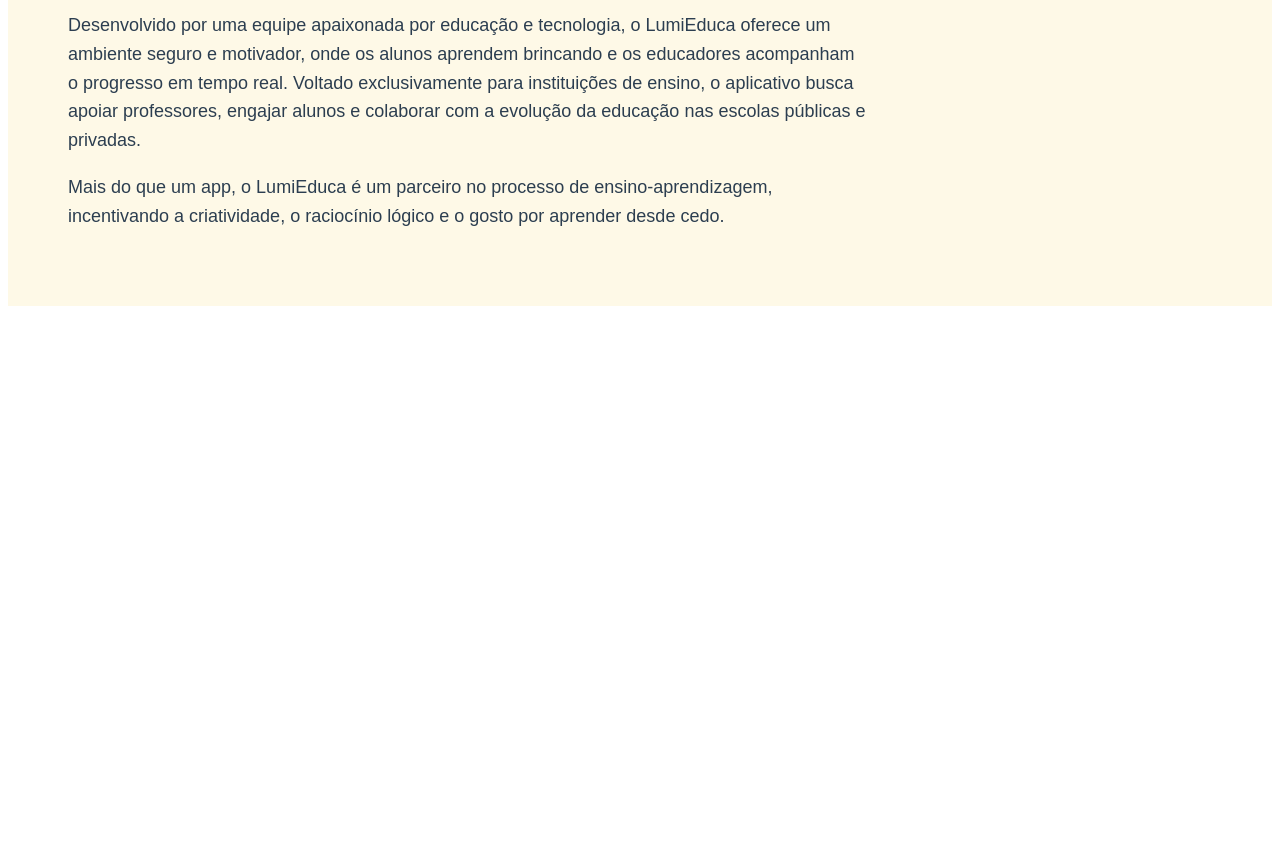
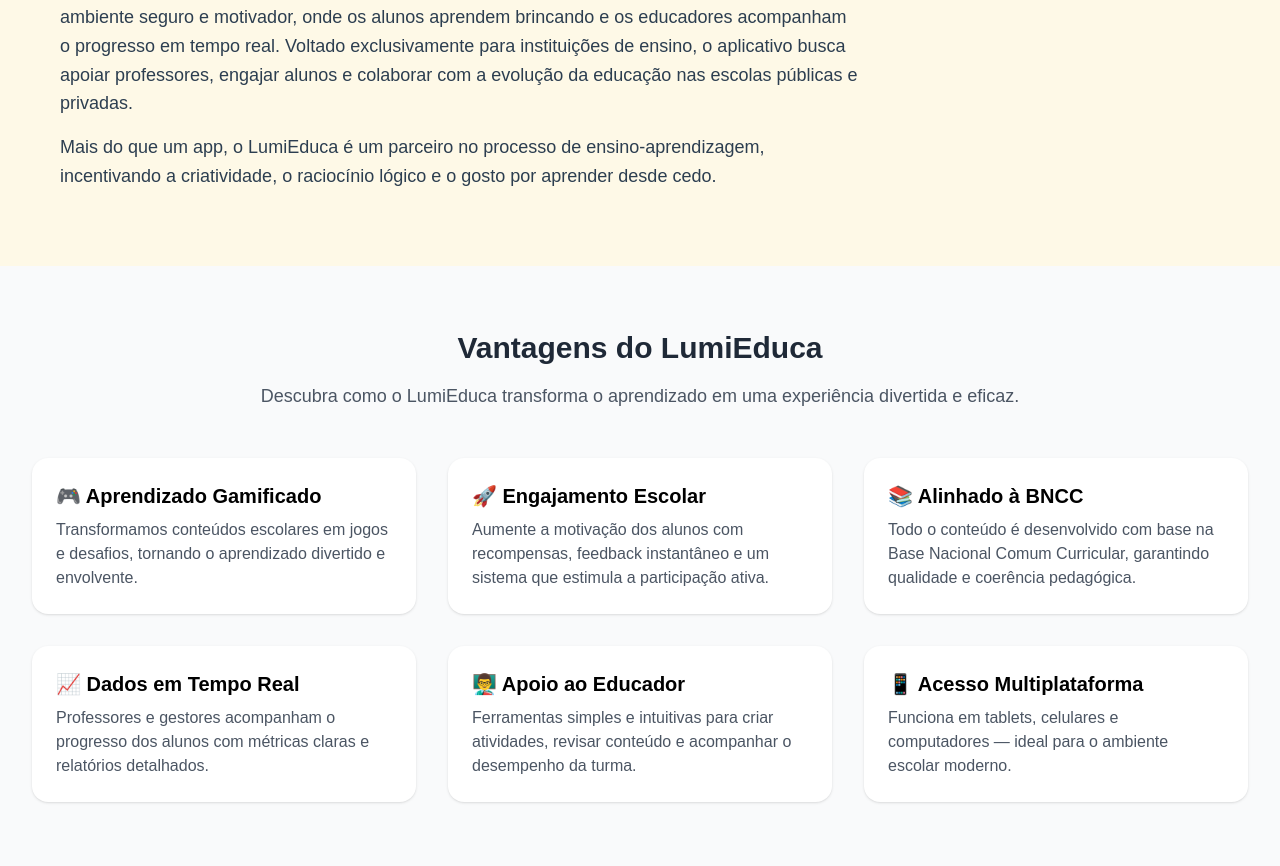
Before and after one commit to joaol-dev/LumiEduca-site, a plain HTML site: page main.html in a window 1280 px wide. Shown: the part 1202-2068 px from the top of the page. Before the commit the page ends 1516 px from the top, so only its background shows below. Drawn offline with nearby package versions, Linux system fonts and the light colour scheme.

Commit message:
commit 6

```diff
--- a/main.html
+++ b/main.html
@@ -5,6 +5,7 @@
         <meta name="viewport" content="width=device-width, initial-scale=1.0">
         <title>LumiEduca</title>
         <link rel="stylesheet" href="style.css">
+        <script src="https://cdn.tailwindcss.com"></script>
     </head>
     <body>
 
@@ -32,7 +33,7 @@
     <section class="corpo">
         <div class="texto-dentro">
             <h1>Colabore. <br>Eduque. Inspire.</h1>
-            <img class="crianças" src="imagens/crianças.png" alt="crianças" width="100px">
+            <img class="crianças" src="imagens/crianças_fundo_removido.png" alt="crianças" width="100px">
         </div>
     </section>
 
@@ -51,6 +52,44 @@
             </p>
         </div>
     </section>
+    <section id="vantagens" class="py-16 bg-gray-50">
+  <div class="max-w-7xl mx-auto px-4 sm:px-6 lg:px-8">
+    <div class="text-center mb-12">
+      <h2 class="text-3xl font-bold text-gray-800">Vantagens do LumiEduca</h2>
+      <p class="mt-4 text-lg text-gray-600">Descubra como o LumiEduca transforma o aprendizado em uma experiência divertida e eficaz.</p>
+    </div>
 
+    <div class="grid grid-cols-1 md:grid-cols-2 lg:grid-cols-3 gap-8">
+      <div class="bg-white p-6 rounded-2xl shadow hover:shadow-lg transition">
+        <h3 class="text-xl font-semibold mb-2">🎮 Aprendizado Gamificado</h3>
+        <p class="text-gray-600">Transformamos conteúdos escolares em jogos e desafios, tornando o aprendizado divertido e envolvente.</p>
+      </div>
+
+      <div class="bg-white p-6 rounded-2xl shadow hover:shadow-lg transition">
+        <h3 class="text-xl font-semibold mb-2">🚀 Engajamento Escolar</h3>
+        <p class="text-gray-600">Aumente a motivação dos alunos com recompensas, feedback instantâneo e um sistema que estimula a participação ativa.</p>
+      </div>
+
+      <div class="bg-white p-6 rounded-2xl shadow hover:shadow-lg transition">
+        <h3 class="text-xl font-semibold mb-2">📚 Alinhado à BNCC</h3>
+        <p class="text-gray-600">Todo o conteúdo é desenvolvido com base na Base Nacional Comum Curricular, garantindo qualidade e coerência pedagógica.</p>
+      </div>
+
+      <div class="bg-white p-6 rounded-2xl shadow hover:shadow-lg transition">
+        <h3 class="text-xl font-semibold mb-2">📈 Dados em Tempo Real</h3>
+        <p class="text-gray-600">Professores e gestores acompanham o progresso dos alunos com métricas claras e relatórios detalhados.</p>
+      </div>
+
+      <div class="bg-white p-6 rounded-2xl shadow hover:shadow-lg transition">
+        <h3 class="text-xl font-semibold mb-2">👨‍🏫 Apoio ao Educador</h3>
+        <p class="text-gray-600">Ferramentas simples e intuitivas para criar atividades, revisar conteúdo e acompanhar o desempenho da turma.</p>
+      </div>
+
+      <div class="bg-white p-6 rounded-2xl shadow hover:shadow-lg transition">
+        <h3 class="text-xl font-semibold mb-2">📱 Acesso Multiplataforma</h3>
+        <p class="text-gray-600">Funciona em tablets, celulares e computadores — ideal para o ambiente escolar moderno.</p>
+      </div>
+    </div>
+  </div>
     </body>
 </html>
--- a/style.css
+++ b/style.css
@@ -82,6 +82,7 @@
 
 body {
     font-family: 'Arial', sans-serif;
+    background-color: #fb5607;
 }
 
 .texto-dentro {
@@ -95,7 +96,7 @@
 .texto-dentro h1 {
     font-family: 'Lucida Sans', Geneva, Verdana, sans-serif;
     font-size: 50px;
-    color: #2c3e50;
+    color: white;
     align-items: center;
     font-weight: 250;
     margin: 0;
@@ -107,7 +108,7 @@
     width: 600px;
     max-width: 100%;
     height: auto;
-    padding-right: 200px;
+    padding-right: 15px;
 }
 
 .sobre {
```
Also changed, not shown: imagens/crianças_fundo_removido.png (added).
